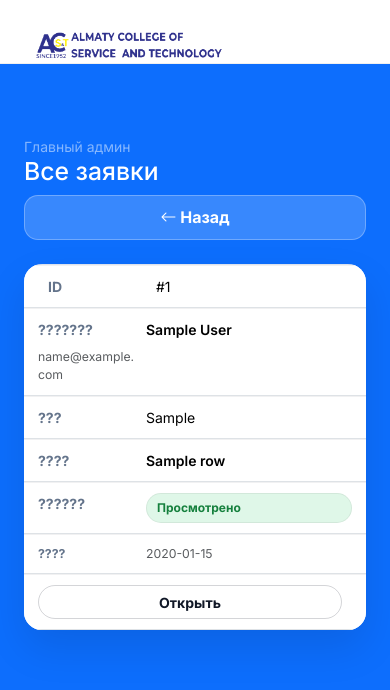
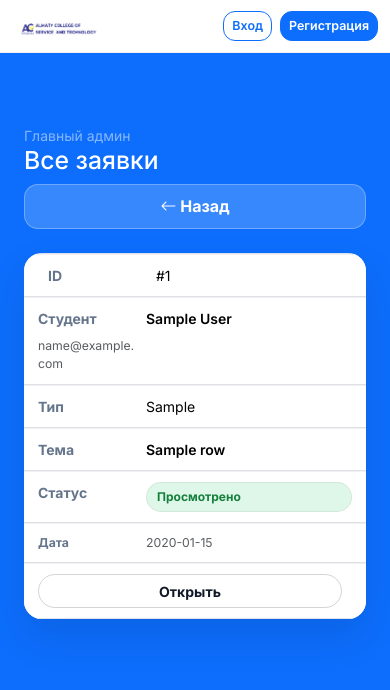
Before and after one commit to Asylymmm/college-requests, a Python web app: template templates/admin_requests.html in a window 390 px wide. Shown: the top 690 px of the page. Run offline with Jinja, Linux system fonts and the light colour scheme; the template is opened without the code that fills it: most values are stand-ins (such as "Sample title", 1, 10 or a date in 2020).

Commit message:
optim.mobilky

```diff
--- a/static/style.css
+++ b/static/style.css
@@ -682,11 +682,20 @@ body{
 
 /* Navbar mobile fix */
 @media (max-width: 768px){
-  .navbar{ min-height: unset; }
-  .navbar .container{ flex-wrap: wrap; }
-  .navbar .ms-auto{
-    width: 100%;
-    justify-content: flex-end;
-    margin-top: 8px;
-  }
+  .navbar{ min-height: unset !important; padding-top: 6px; padding-bottom: 6px; }
+  .navbar .container{ flex-wrap: nowrap !important; align-items: center; gap: 8px; }
+  .navbar-brand{ flex: 0 0 auto; max-width: 120px; }
+  .navbar-brand img{ width: 100% !important; height: auto !important; max-height: 24px; }
+  .navbar .ms-auto{ flex: 1 1 auto; min-width: 0; width: auto !important; margin-top: 0; display: flex; justify-content: flex-end; gap: 6px; }
+  .navbar .btn{ padding: 5px 8px; font-size: 0.78rem; white-space: nowrap; }
+  .user-chip{ padding: 2px 6px; gap: 8px; }
+  .user-chip__avatar{ width: 30px; height: 30px; }
+  .user-chip__info{ display: flex !important; flex-direction: column; }
+  .user-chip__name{ font-size: 12px; max-width: 110px; white-space: nowrap; overflow: hidden; text-overflow: ellipsis; }
+  .user-chip__role{ display: none; }
 }
+@media (max-width: 360px){
+  .navbar-brand{ max-width: 90px; }
+  .user-chip__name{ max-width: 70px; }
+  .navbar .btn{ padding: 4px 6px; font-size: 0.74rem; }
+}
--- a/templates/admin_requests.html
+++ b/templates/admin_requests.html
@@ -26,13 +26,13 @@
             {% for r in rows %}
             <tr>
               <td class="ps-4" data-label="ID">#{{ r["id"] }}</td>
-              <td data-label="???????">
+              <td data-label="Студент">
                 <div class="fw-semibold">{{ r["full_name"] }}</div>
                 <div class="text-muted small">{{ r["email"] }}</div>
               </td>
-              <td data-label="???">{{ r["req_type"] }}</td>
-              <td class="fw-semibold" data-label="????">{{ r["title"] }}</td>
-              <td data-label="??????">
+              <td data-label="Тип">{{ r["req_type"] }}</td>
+              <td class="fw-semibold" data-label="Тема">{{ r["title"] }}</td>
+              <td data-label="Статус">
                 {% if r["status"] == "review" %}
                   <span class="badge badge-soft badge-review">На рассмотрении</span>
                 {% elif r["status"] == "accepted" %}
@@ -41,8 +41,8 @@
                   <span class="badge badge-soft badge-returned">Отклонено</span>
                 {% endif %}
               </td>
-              <td class="text-muted small" data-label="????">{{ (r["created_at"] ~ "")[:10] }}</td>
-              <td class="text-end pe-4 action-cell" data-label="????????">
+              <td class="text-muted small" data-label="Дата">{{ (r["created_at"] ~ "")[:10] }}</td>
+              <td class="text-end pe-4 action-cell" data-label="Действия">
                 <a class="btn btn-sm btn-outline-premium btn-open"
                     href="{{ url_for('admin_request_view_page', req_id=r['id']) }}">
                     Открыть</a>
--- a/templates/base.html
+++ b/templates/base.html
@@ -13,11 +13,11 @@
 
   <style>
   .navbar {
-    min-height: 64px;   /* фиксируем высоту шапки */
+    min-height: 56px;   /* фиксируем высоту шапки */
   }
 
   .navbar-brand img {
-    height: 60px;       /* размер логотипа */
+    height: 48px;       /* размер логотипа */
     width: auto;
   }
 
@@ -141,6 +141,7 @@
               {% endif %}
             </div>
           </a>
+        </div>
 
       {% else %}
         <a class="btn btn-outline-primary btn-sm" href="/login">Вход</a>
```
Also changed, not shown: templates/admin_users.html (+4 -4 lines), templates/my_requests.html (+5 -5 lines), templates/panel_requests.html (+6 -6 lines).
